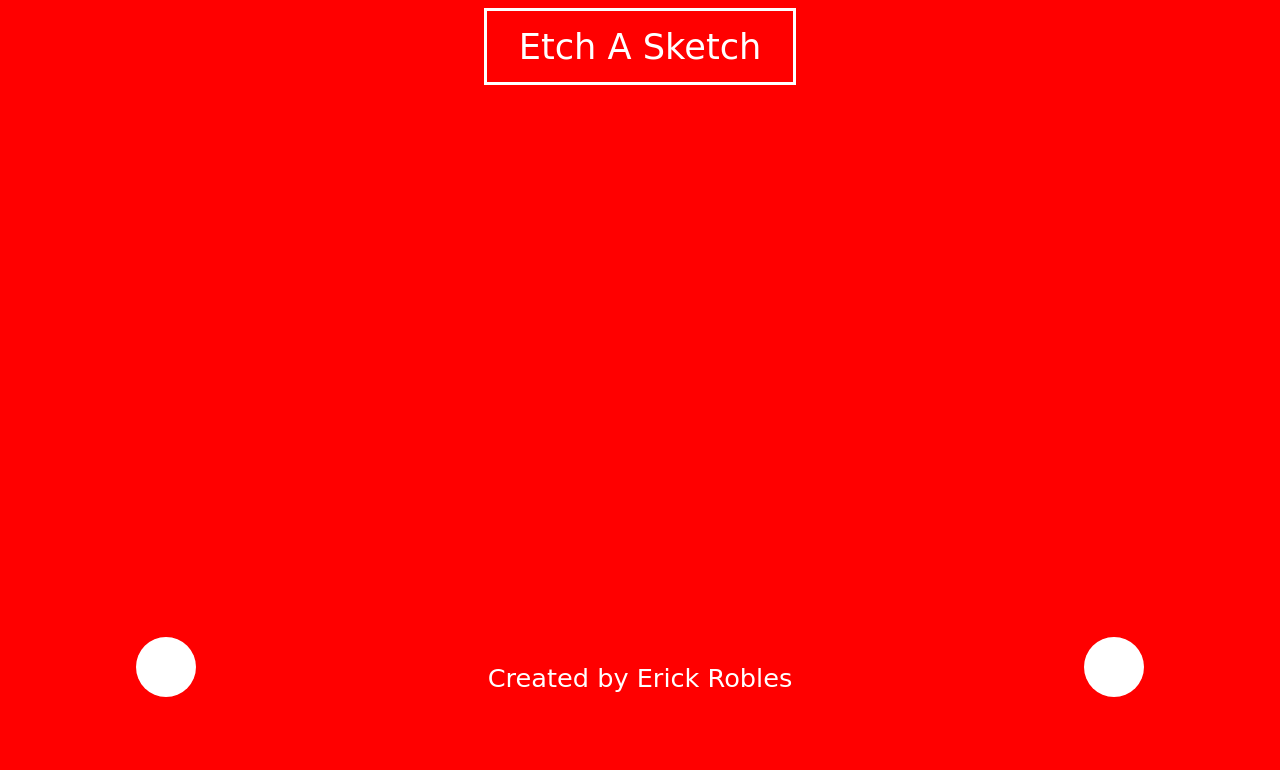
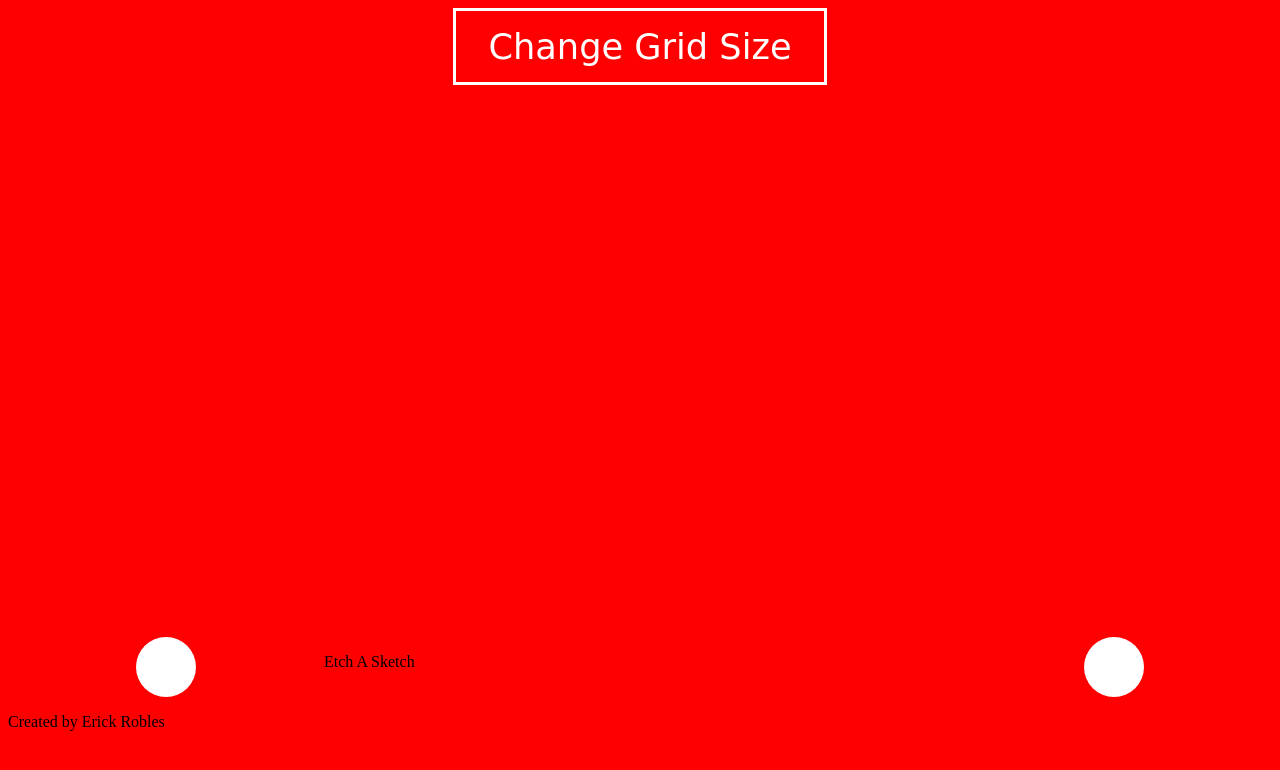
Before and after one commit to detailsinc/etch-a-sketch, a plain HTML site: page index.html in a window 1280 px wide. Drawn offline with Linux system fonts and the light colour scheme; a web font is replaced by a local one.

Commit message:
Update index.html
Added credit and rearranged title

```diff
--- a/index.html
+++ b/index.html
@@ -2,7 +2,6 @@
 <html lang="en">
 
 <head>
-
     <meta charset="UTF-8">
     <meta http-equiv="X-UA-Compatible" content="IE=edge">
     <meta name="viewport" content="width=device-width, initial-scale=1.0">
@@ -11,16 +10,18 @@
 </head>
 
 <body>
-
-    <button id="title">Etch A Sketch</button>
+    <header class="header">
+        <button id="title" class="titlebtn">Change Grid Size</button>
+    </header>
 
     <section id="main"></section>
 
-    <div class="footer">
+    <footer class="footer">
         <div class="circle leftc"></div>
-        <p class="text">Created by Erick Robles</p>
+        <p id="project-title">Etch A Sketch</p>
+        <p id="project-author">Created by Erick Robles</p>
         <div class="circle rightc"></div>
-    </div>
+    </footer>
     <script src="etchASketch.js"></script>
 </body>
 
```
